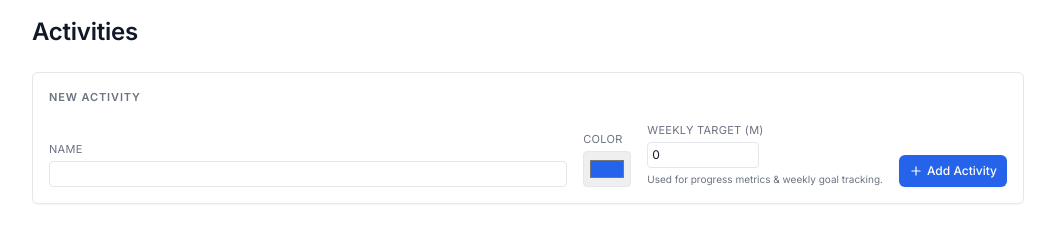
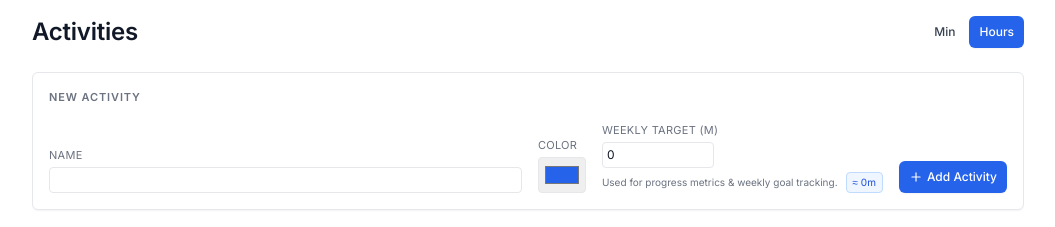
Before and after one commit to angelopol/TaskTimmer, a Next.js app: page /activities in a window 1280 px wide. Shown: the top 227 px of the page, without its empty margins (112-1167 px from the left). Built offline with nearby package versions, Linux system fonts and the light colour scheme; no server answers.

Commit message:
feat: add unit switch for activity weekly target display and format updates

```diff
--- a/components/activities/ActivitiesClient.tsx
+++ b/components/activities/ActivitiesClient.tsx
@@ -3,11 +3,14 @@ import React, { useEffect, useState, useMemo } from 'react';
 import { useToast } from '../toast/ToastProvider';
 import { Button, IconButton } from '../ui/Button';
 import { IconAdd, IconEdit, IconTrash, IconSave, IconClose } from '../ui/icons';
+import { useUnit } from '../UnitProvider';
+import { fmtMinutes, fmtHoursMinutes } from '../../lib/time';
 
 interface Activity { id: string; name: string; color: string | null; weeklyTargetMinutes: number; createdAt: string; }
 
 export default function ActivitiesClient() {
   const { addToast } = useToast();
+  const { unit, setUnit } = useUnit();
   const [items, setItems] = useState<Activity[]>([]);
   const [loading, setLoading] = useState(true);
   const [error, setError] = useState('');
@@ -86,6 +89,10 @@ export default function ActivitiesClient() {
     <div className="space-y-6">
       <header className="flex items-center justify-between flex-wrap gap-3">
         <h1 className="tt-heading-page">Activities</h1>
+        <div className="flex items-center gap-1" aria-label="Units switch">
+          <Button size="sm" variant={unit==='min' ? 'primary' : 'ghost'} onClick={()=>setUnit('min')}>Min</Button>
+          <Button size="sm" variant={unit==='hr' ? 'primary' : 'ghost'} onClick={()=>setUnit('hr')}>Hours</Button>
+        </div>
       </header>
 
       <section className="tt-panel tt-panel-padding space-y-4">
@@ -102,7 +109,14 @@ export default function ActivitiesClient() {
           <div className="flex flex-col gap-1">
             <label className="uppercase tracking-wide text-gray-500 dark:text-gray-400 text-[11px]">Weekly Target (m)</label>
             <input type="number" min={0} value={form.weeklyTargetMinutes} onChange={e=>setForm(f=>({...f,weeklyTargetMinutes:Number(e.target.value)}))} className="w-28 border rounded p-1 text-xs dark:bg-gray-950 dark:border-gray-700" />
-            <p className="text-[10px] text-gray-500 dark:text-gray-400">Used for progress metrics & weekly goal tracking.</p>
+            <div className="text-[10px] text-gray-500 dark:text-gray-400 flex items-center gap-2">
+              <span>Used for progress metrics & weekly goal tracking.</span>
+              {unit==='hr' && (
+                <span className="inline-flex items-center gap-1 px-1.5 py-0.5 rounded bg-blue-50 dark:bg-blue-900/30 text-blue-700 dark:text-blue-300 border border-blue-200 dark:border-blue-800">
+                  ≈ {fmtHoursMinutes(form.weeklyTargetMinutes)}
+                </span>
+              )}
+            </div>
           </div>
           <div className="flex md:justify-end">
             <Button type="submit" loading={creating} leftIcon={<IconAdd size={14} />}>{creating ? 'Saving...' : 'Add Activity'}</Button>
@@ -141,7 +155,7 @@ export default function ActivitiesClient() {
                   ) : (
                     <span className="flex items-center gap-2 font-medium"><span className="w-3 h-3 rounded-full inline-block" style={{background:it.color||'#999'}} />{it.name}</span>
                   )}
-                  <span className="text-[10px] text-gray-500">{it.weeklyTargetMinutes}m</span>
+                  <span className="text-[10px] text-gray-500">{unit==='min' ? fmtMinutes(it.weeklyTargetMinutes) : fmtHoursMinutes(it.weeklyTargetMinutes)}</span>
                 </div>
                 <div className="flex items-center gap-2">
                   {editing ? (
@@ -208,7 +222,7 @@ export default function ActivitiesClient() {
                       {editing ? (
                         <input type="number" min={0} value={editData.weeklyTargetMinutes} onChange={e=>setEditData(d=>({...d,weeklyTargetMinutes:Number(e.target.value)}))} className="w-24 border rounded px-2 py-1 text-xs dark:bg-gray-950 dark:border-gray-700" />
                       ) : (
-                        <span className="inline-flex items-center gap-1 px-2 py-0.5 rounded bg-blue-50 dark:bg-blue-900/30 text-blue-700 dark:text-blue-300 text-[10px] font-medium">{it.weeklyTargetMinutes}m</span>
+                        <span className="inline-flex items-center gap-1 px-2 py-0.5 rounded bg-blue-50 dark:bg-blue-900/30 text-blue-700 dark:text-blue-300 text-[10px] font-medium">{unit==='min' ? fmtMinutes(it.weeklyTargetMinutes) : fmtHoursMinutes(it.weeklyTargetMinutes)}</span>
                       )}
                     </td>
                     <td className="px-3 py-2 align-middle text-right">
```
